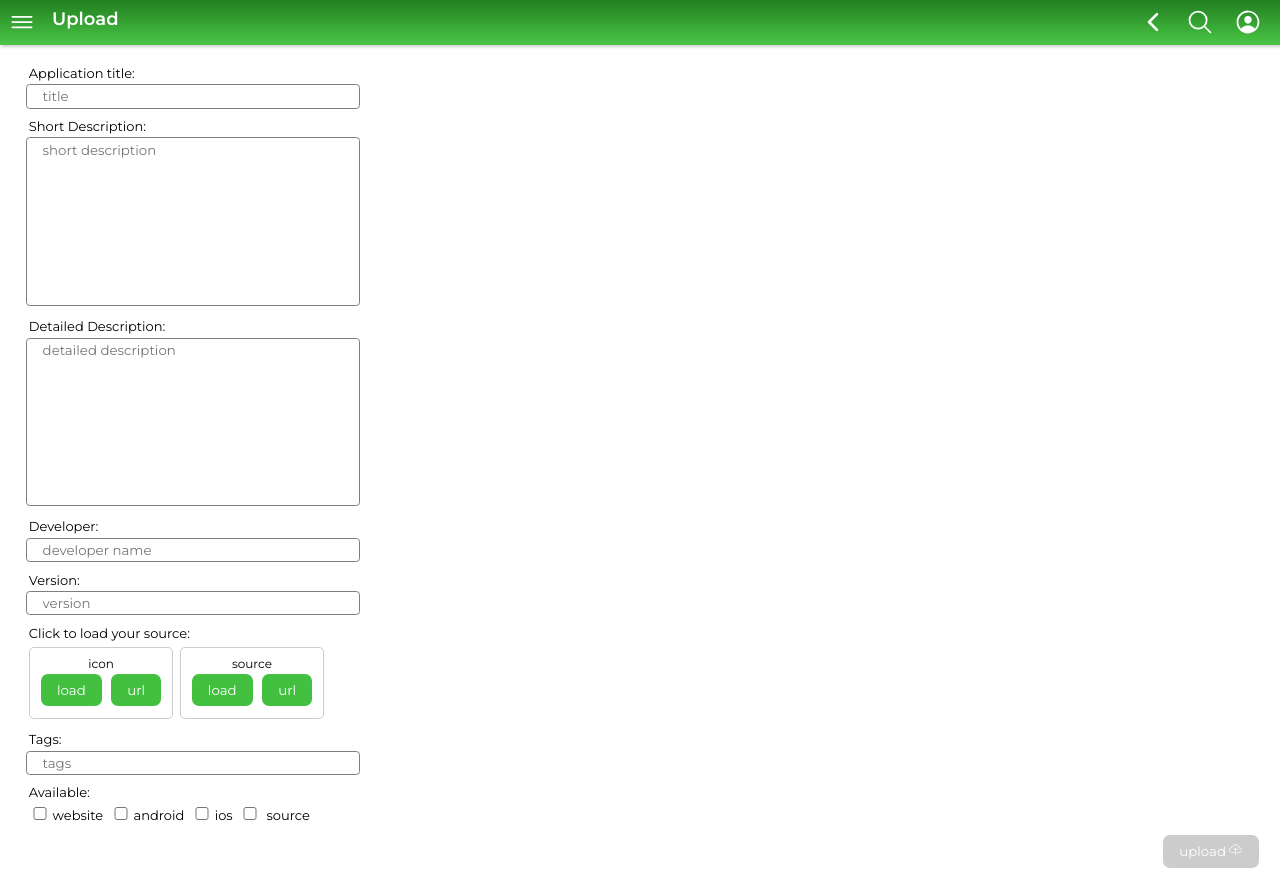
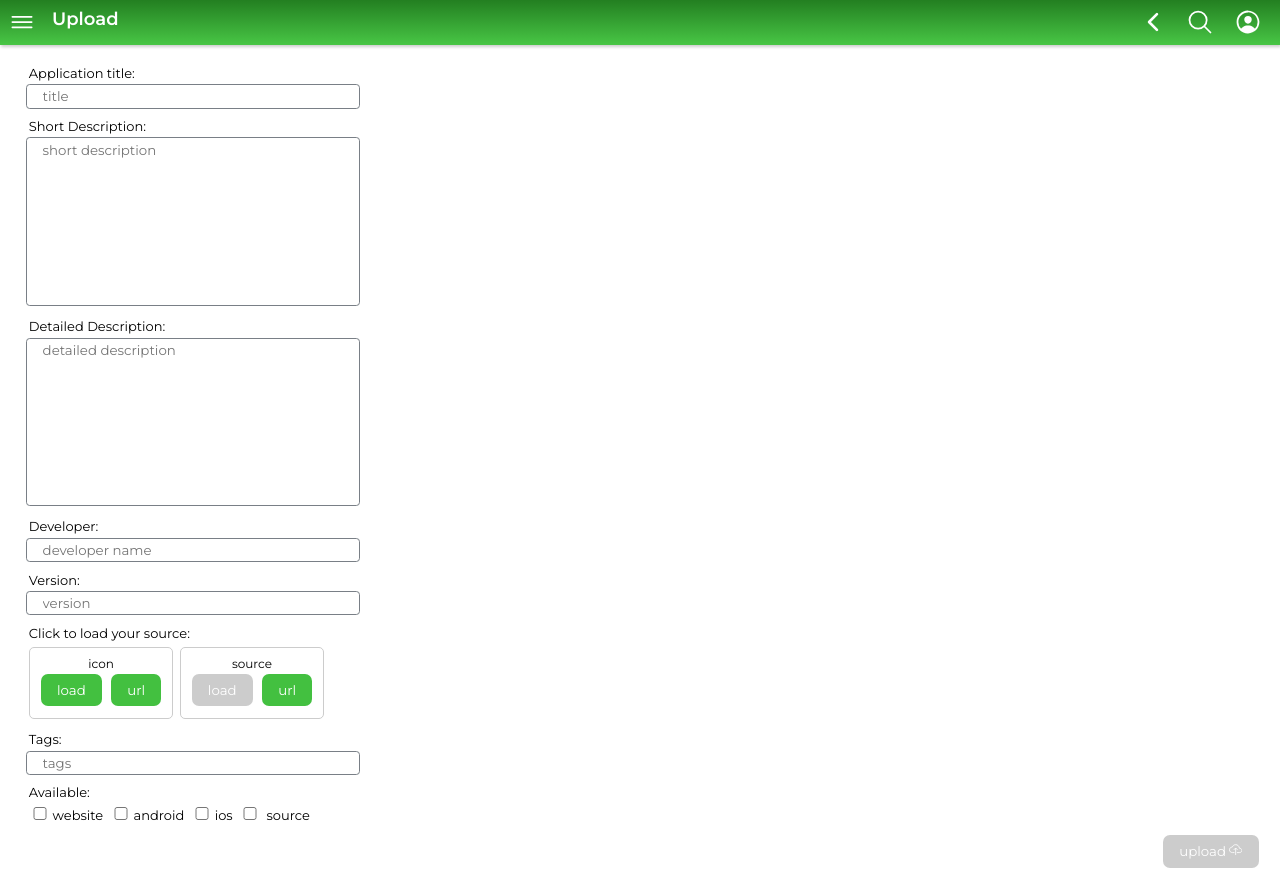
Before and after one commit to Muhammed-radin/stroreo, a plain HTML site: page create/index.html in a window 1280 px wide. Drawn offline with nearby package versions, Linux system fonts and the light colour scheme; sample sign-in values are in the browser's storage.

```diff
--- a/create/index.html
+++ b/create/index.html
@@ -72,7 +72,7 @@
 
         <div>source
           <br>
-          <button onclick="$('#source').click()">load</button>
+          <button onclick="$('#source').click()" disabled>load</button>
           <button onclick="loadSrc()">url</button>
         </div>
         <input type="file" id="source">
```
